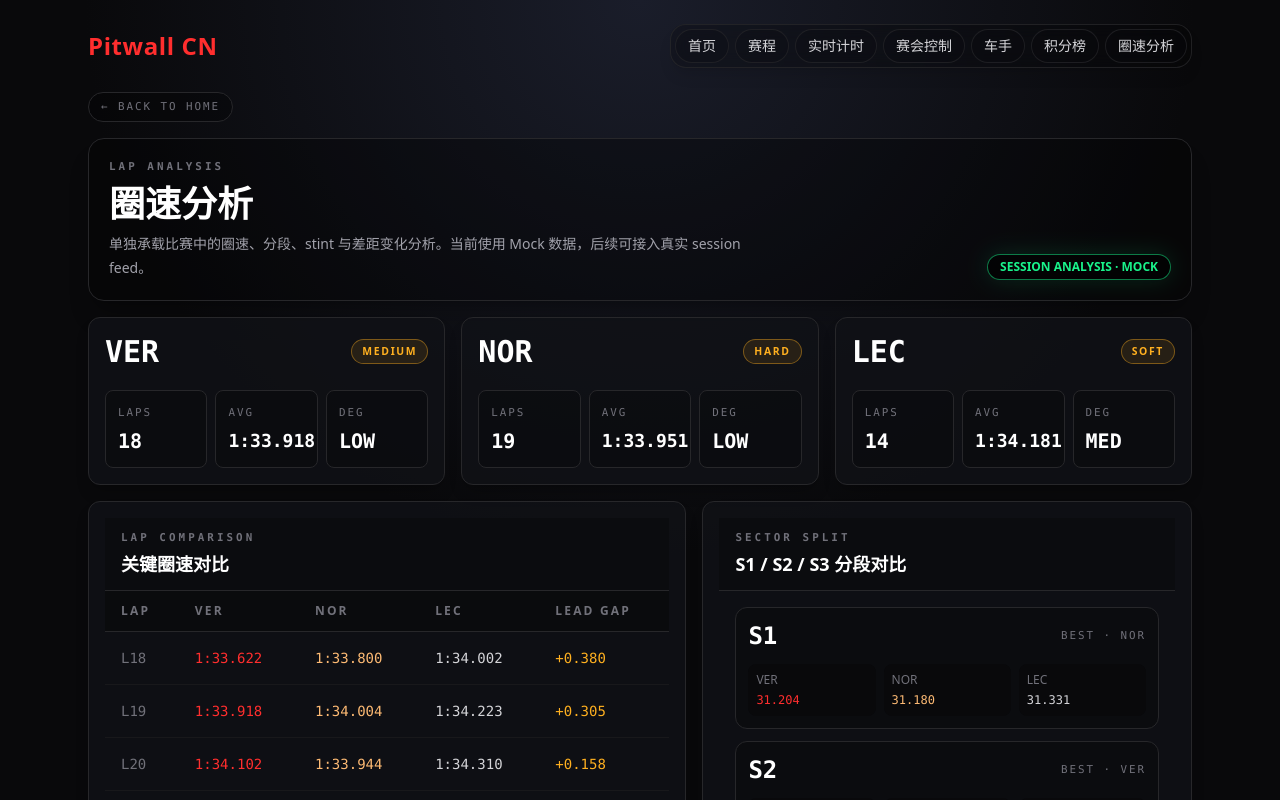
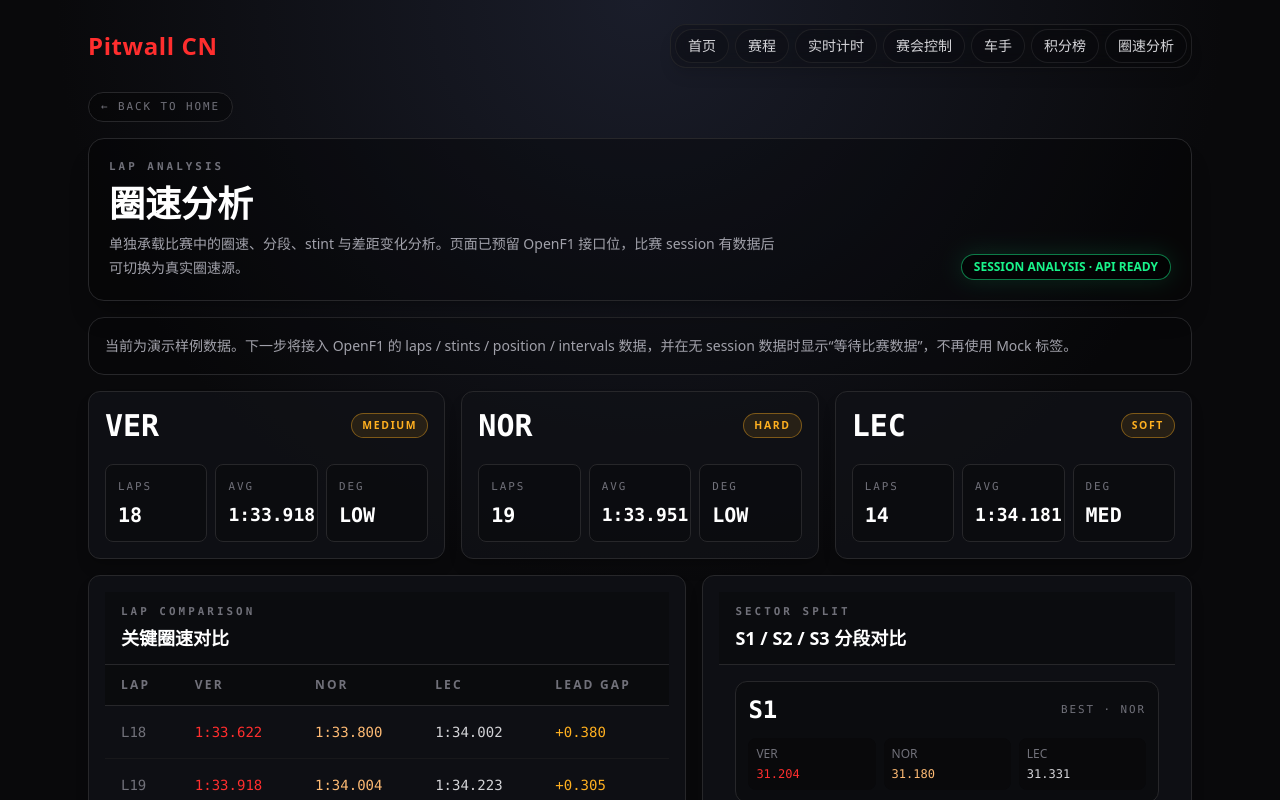
Before and after one commit to s8k8ps26k6-ui/pitwallcn, a Next.js app: page /lap-analysis in a window 1280 px wide. Shown: the top 800 px of the page. Built offline with nearby package versions, Linux system fonts and the light colour scheme.

Commit message:
chore: replace lap analysis mock label with api-ready state

```diff
--- a/src/app/lap-analysis/page.tsx
+++ b/src/app/lap-analysis/page.tsx
@@ -32,13 +32,17 @@ export default function LapAnalysisPage() {
             <p className="eyebrow">Lap Analysis</p>
             <h1 className="mt-2 text-3xl font-bold text-white sm:text-4xl">圈速分析</h1>
             <p className="mt-2 max-w-2xl text-sm leading-6 text-zinc-400">
-              单独承载比赛中的圈速、分段、stint 与差距变化分析。当前使用 Mock 数据，后续可接入真实 session feed。
+              单独承载比赛中的圈速、分段、stint 与差距变化分析。页面已预留 OpenF1 接口位，比赛 session 有数据后可切换为真实圈速源。
             </p>
           </div>
           <div className="w-fit rounded-full border border-pitGreen/50 bg-black/60 px-3 py-1 text-xs font-semibold text-pitGreen shadow-[0_0_24px_rgba(25,243,139,0.14)]">
-            SESSION ANALYSIS · MOCK
+            SESSION ANALYSIS · API READY
           </div>
         </div>
+      </section>
+
+      <section className="rounded-2xl border border-zinc-800 bg-black/20 p-4 text-sm leading-6 text-zinc-400">
+        当前为演示样例数据。下一步将接入 OpenF1 的 laps / stints / position / intervals 数据，并在无 session 数据时显示“等待比赛数据”，不再使用 Mock 标签。
       </section>
 
       <section className="grid gap-4 lg:grid-cols-3">
```
